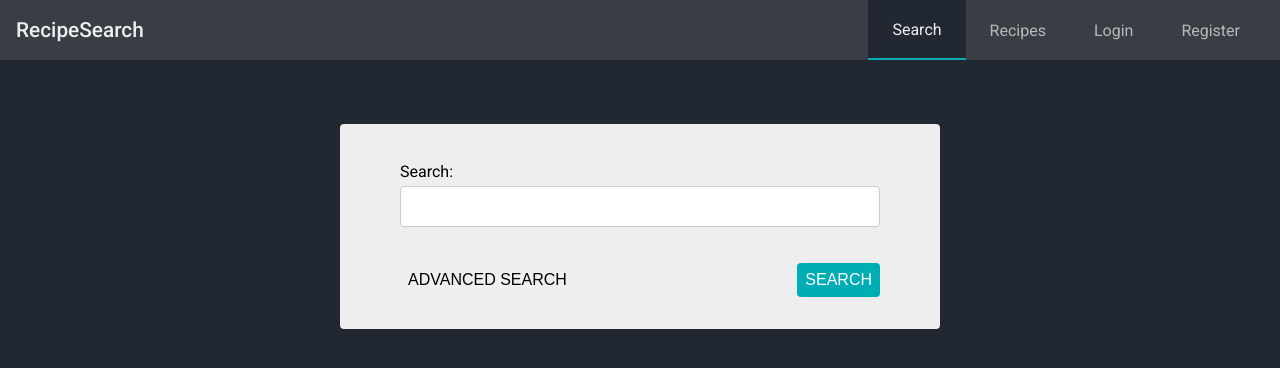
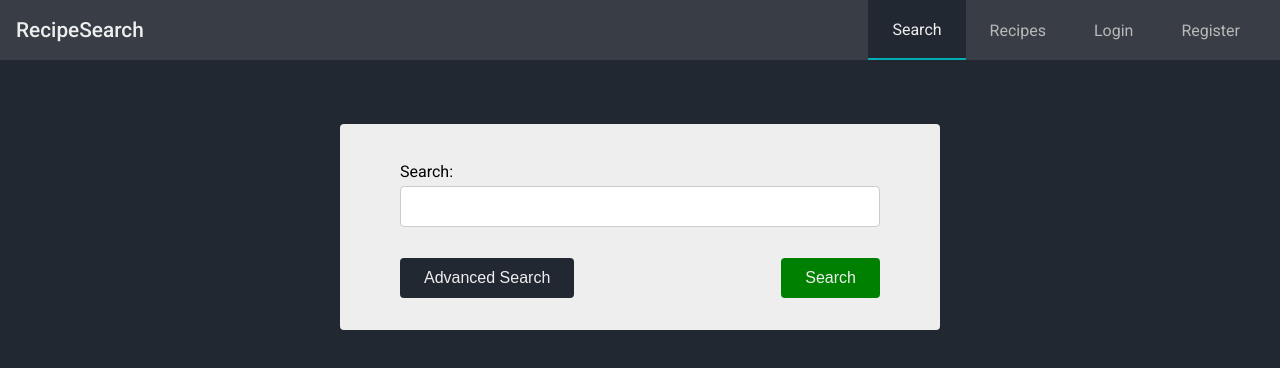
Before and after one commit to HoangNguyen-CA/cooking-recipe-app, a React (Create React App) app in the folder client/: page / in a window 1280 px wide. Shown: the top 368 px of the page. Built offline with nearby package versions, Linux system fonts and the light colour scheme; no server answers.

Commit message:
Finished redesigning Controls container, adjusted Button component to contain several variants.

```diff
--- a/client/src/components/Controls/ExcludedIngredients.js
+++ b/client/src/components/Controls/ExcludedIngredients.js
@@ -2,32 +2,38 @@ import React from 'react';
 import styled from 'styled-components';
 import Label from '../Forms/Label';
 import Button from '../UI/Button/Button';
+import Modal from '../UI/Modal/Modal';
 
 import PropTypes from 'prop-types';
 
 import FormInputs from '../Forms/FormInputs';
 
 const ExcludeButton = styled(Button)`
-  background-color: ${(props) => props.theme.colors.danger};
-  color: white;
   margin-bottom: 0.5em;
   display: block;
+  width: 100%;
 `;
 
 const ExcludedItem = styled(Button)`
-  background-color: ${(props) => props.theme.colors.danger};
-  color: white;
-  margin: 0.3em;
+  margin: 0.5em 0;
+  text-overflow: ellipsis;
+  overflow: hidden;
 `;
 
 const ItemsContainer = styled.div`
-  border-radius: ${({ theme }) => theme.radius.medium};
-  box-shadow: 1px 1px 8px rgba(0, 0, 0, 0.3);
-  height: auto;
-  background-color: ${(props) => props.theme.colors.light};
+  display: flex;
+  flex-direction: column;
+  width: 100%;
+`;
+
+const MainContainer = styled.div`
+  width: 320px;
+  max-width: 90vw;
 `;
 
 const ExcludeIngredients = ({
+  show,
+  toggleShow,
   handleRemoveExcluded,
   excludedItems,
   handleAddExcluded,
@@ -35,20 +41,28 @@ const ExcludeIngredients = ({
   handleControlsChange,
 }) => {
   const excludedElements = excludedItems.map((name, index) => (
-    <ExcludedItem key={index} onClick={() => handleRemoveExcluded(name)}>
+    <ExcludedItem
+      primary
+      key={index}
+      onClick={() => handleRemoveExcluded(name)}
+    >
       {name}
     </ExcludedItem>
   ));
   return (
-    <>
+    <Modal show={show} clickedBackdrop={toggleShow}>
+      <MainContainer>
         <FormInputs
           controls={controls}
           handleInputChanged={handleControlsChange}
         ></FormInputs>
-      <ExcludeButton onClick={handleAddExcluded}>Add to excluded</ExcludeButton>
+        <ExcludeButton danger onClick={handleAddExcluded}>
+          Add to excluded
+        </ExcludeButton>
         <Label>Ingredients Excluded:</Label>
         <ItemsContainer>{excludedElements}</ItemsContainer>
-    </>
+      </MainContainer>
+    </Modal>
   );
 };
 
@@ -68,5 +82,8 @@ ExcludeIngredients.propTypes = {
       touched: PropTypes.bool,
     })
   ).isRequired,
+
+  show: PropTypes.bool,
+  toggleShow: PropTypes.func.isRequired,
 };
 export default ExcludeIngredients;
--- a/client/src/components/Favorites/Favorites.js
+++ b/client/src/components/Favorites/Favorites.js
@@ -10,8 +10,6 @@ import PropTypes from 'prop-types';
 
 const RemoveButton = styled(Button)`
   display: block;
-  background-color: ${(props) => props.theme.colors.danger};
-  color: white;
   margin-top: 1em;
 `;
 const Favorites = ({ loading, deleteFavorite, favorites }) => {
@@ -37,6 +35,7 @@ const Favorites = ({ loading, deleteFavorite, favorites }) => {
           nutrients={el.nutrients}
         >
           <RemoveButton
+            danger
             onClick={() => {
               handleDeleteFavorite(el);
             }}
--- a/client/src/components/Forms/FormGroup.js
+++ b/client/src/components/Forms/FormGroup.js
@@ -10,6 +10,7 @@ import PropTypes from 'prop-types';
 const Container = styled.div`
   margin-top: 0;
   font-size: 1rem;
+  width: 100%;
 `;
 
 const ValidatedInput = styled(TextInput)`
--- a/client/src/components/Layout/Layout.js
+++ b/client/src/components/Layout/Layout.js
@@ -1,19 +1,14 @@
 import React from 'react';
 import Navbar from '../../containers/Navbar/Navbar';
-import styled, { css } from 'styled-components';
+import styled from 'styled-components';
 import PropTypes from 'prop-types';
-
-const centerChildren = css`
-  display: flex;
-  flex-direction: column;
-  align-items: center;
-`;
 
 const OutterContainer = styled.div`
   display: flex;
   flex-direction: column;
   align-items: center;
   background-color: ${({ theme }) => theme.colors.dark};
+  padding: 4em 0;
 `;
 
 const FakedFullContainer = styled(OutterContainer)`
@@ -26,30 +21,12 @@ const FakedFullContainer = styled(OutterContainer)`
   z-index: -100;
 `;
 
-const InnerContainer = styled.div`
-  width: 80%;
-  max-width: ${(props) => props.maxWidth || '800px'};
-  margin: 4em 0;
-  border-radius: ${({ theme }) => theme.radius.medium};
-
-  background-color: ${({ theme }) => theme.colors.light};
-`;
-
-const PaddingContainer = styled.div`
-  padding: 2em 10%;
-  ${(props) => (props.center ? centerChildren : '')}
-`;
-
 const Layout = ({ center, children, maxWidth }) => {
   return (
     <>
       <FakedFullContainer></FakedFullContainer>
       <Navbar></Navbar>
-      <OutterContainer>
-        <InnerContainer maxWidth={maxWidth}>
-          <PaddingContainer center={center}>{children}</PaddingContainer>
-        </InnerContainer>
-      </OutterContainer>
+      <OutterContainer>{children}</OutterContainer>
     </>
   );
 };
--- a/client/src/components/LoadingScreen/LoadingScreen.js
+++ b/client/src/components/LoadingScreen/LoadingScreen.js
@@ -9,10 +9,10 @@ const TransparentModal = styled(Modal)`
   box-shadow: none;
 `;
 
-const LoadingScreen = ({ show }) => {
+const LoadingScreen = ({ show, clicked }) => {
   return (
     <>
-      <TransparentModal show={show}>
+      <TransparentModal show={show} clickedBackdrop={clicked}>
         <Spinner></Spinner>
       </TransparentModal>
     </>
@@ -21,5 +21,6 @@ const LoadingScreen = ({ show }) => {
 
 LoadingScreen.propTypes = {
   show: PropTypes.bool,
+  clicked: PropTypes.func,
 };
 export default LoadingScreen;
--- a/client/src/components/Recipes/Recipe/RecipeTemplate.js
+++ b/client/src/components/Recipes/Recipe/RecipeTemplate.js
@@ -46,8 +46,6 @@ const Info = styled.p`
 `;
 
 const StyledButton = styled(Button)`
-  background-color: ${(props) => props.theme.colors.primary};
-  color: white;
   margin-top: 1em;
 `;
 
@@ -107,7 +105,7 @@ const RecipeTemplate = ({
         <LabelSection header='Cautions:' labels={cautions}></LabelSection>
       </LabelsContainer>
 
-      <StyledButton onClick={handleModalOpen}>
+      <StyledButton primary onClick={handleModalOpen}>
         Ingredients & Nutrients
       </StyledButton>
       {children}
--- a/client/src/components/Recipes/Recipes.js
+++ b/client/src/components/Recipes/Recipes.js
@@ -10,8 +10,6 @@ import PropTypes from 'prop-types';
 const AddFavButton = styled(Button)`
   display: block;
   margin-top: 1em;
-  background-color: ${(props) => props.theme.colors.primary};
-  color: white;
 `;
 
 const Recipes = ({ loading, recipes, isAuthenticated, addFavorite }) => {
@@ -52,7 +50,7 @@ const Recipes = ({ loading, recipes, isAuthenticated, addFavorite }) => {
             nutrients={el.recipe.digest}
           >
             {isAuthenticated ? (
-              <AddFavButton onClick={() => handleAddFavorites(el)}>
+              <AddFavButton primary onClick={() => handleAddFavorites(el)}>
                 Add To Favorites
               </AddFavButton>
             ) : null}
--- a/client/src/components/UI/Button/Button.js
+++ b/client/src/components/UI/Button/Button.js
@@ -1,14 +1,45 @@
-import styled from 'styled-components';
+import styled, { css } from 'styled-components';
+
+const dangerStyles = css`
+  background-color: ${({ theme }) => theme.colors.danger};
+  color: ${({ theme }) => theme.colors.light};
+`;
+
+const primaryStyles = css`
+  background-color: ${({ theme }) => theme.colors.primary};
+  background-color: green;
+  color: ${({ theme }) => theme.colors.light};
+`;
+
+const darkStyles = css`
+  background-color: ${({ theme }) => theme.colors.dark};
+  color: ${({ theme }) => theme.colors.light};
+`;
 
 const Button = styled.button`
   text-align: center;
   cursor: pointer;
-  padding: 0.5em 0.5em;
+  padding: 0.7em 1.5em;
   border-radius: ${({ theme }) => theme.radius.medium};
   font-size: 1rem;
   border: none;
   outline: none;
-  text-transform: uppercase;
+  background-color: white;
+  text-transform: capitalize;
+
+  &:hover {
+    transform: translateY(-1px);
+    filter: brightness(1.05);
+    box-shadow: 1px 1px, 5px rgba(0, 0, 0, 0.5);
+  }
+
+  &:active {
+    transform: translateY(2px);
+  }
+
+  ${(props) => (props.danger ? dangerStyles : '')}
+  ${(props) => (props.primary ? primaryStyles : '')}
+  ${(props) => (props.dark ? darkStyles : '')}
 `;
 
 export default Button;
--- a/client/src/containers/Controls/Controls.js
+++ b/client/src/containers/Controls/Controls.js
@@ -1,7 +1,7 @@
 import React, { Component } from 'react';
 import { connect } from 'react-redux';
 import { getRecipes as GET_RECIPES } from '../../store/slices/recipeSlice';
-import styled from 'styled-components';
+import styled, { css } from 'styled-components';
 
 import FormInputs, {
   handleControlChange,
@@ -15,25 +15,48 @@ import ExcludedIngredients from '../../components/Controls/ExcludedIngredients';
 
 import { withRouter } from 'react-router-dom';
 
+const showAdvanced = css`
+  max-height: 700px;
+`;
+
+const MainContainer = styled.div`
+  width: 80%;
+  max-width: 600px;
+  border-radius: ${({ theme }) => theme.radius.medium};
+  background-color: ${({ theme }) => theme.colors.light};
+`;
+
+const PaddingContainer = styled.div`
+  padding: 2em 10%;
+`;
+
+const AdvancedSearchContainer = styled.div`
+  width: 100%;
+  max-height: 0;
+  overflow: hidden;
+  max-height: 0;
+  transition: max-height 0.5s ease-out;
+  ${(props) => (props.show ? showAdvanced : '')}
+`;
+
 const AdvancedButton = styled(Button)`
   display: block;
 `;
 
 const SearchButton = styled(Button)`
   display: block;
-  background-color: ${(props) => props.theme.colors.primary};
-  color: #fff;
 `;
 
 const ButtonContainer = styled.div`
   display: flex;
   justify-content: space-between;
-  margin-top: 1.3em;
+  margin-top: 1em;
 `;
 
 const maxIngredients = 'max number of ingredients';
 const maxCalories = 'max calories';
 const maxTime = 'max time to cook';
+const excludedProp = 'excluded ingredient';
 
 export class Controls extends Component {
   state = {
@@ -85,7 +108,7 @@ export class Controls extends Component {
       },
     },
     excludedControls: {
-      'excluded ingredients': {
+      [excludedProp]: {
         elementType: 'input',
         elementConfig: {
           type: 'text',
@@ -100,6 +123,7 @@ export class Controls extends Component {
       },
     },
     showAdvanced: false,
+    showExcluded: false,
     healthFields: {
       vegan: false,
       vegetarian: false,
@@ -142,17 +166,17 @@ export class Controls extends Component {
   };
 
   handleAddExcluded = () => {
-    if (this.state.excludedControls.excluded.value === '') return;
+    if (this.state.excludedControls[excludedProp].value === '') return;
     this.setState((prevState) => {
       const prevControls = prevState.excludedControls;
       const newSet = new Set(prevState.excludedItems);
-      newSet.add(prevControls.excluded.value.toLowerCase());
+      newSet.add(prevControls[excludedProp].value.toLowerCase());
       return {
         excludedItems: newSet,
         excludedControls: {
           ...prevControls,
-          excluded: {
-            ...prevControls.excluded,
+          [excludedProp]: {
+            ...prevControls[excludedProp],
             value: '',
           },
         },
@@ -188,6 +212,12 @@ export class Controls extends Component {
     });
   };
 
+  handleToggleExcluded = () => {
+    this.setState((prevState) => {
+      return { showExcluded: !prevState.showExcluded };
+    });
+  };
+
   handleSubmit = () => {
     const health = [];
     for (let field in this.state.healthFields) {
@@ -209,10 +239,8 @@ export class Controls extends Component {
   };
 
   render() {
-    let advancedSearch = null;
-    if (this.state.showAdvanced) {
-      advancedSearch = (
-        <>
+    const advancedSearch = (
+      <AdvancedSearchContainer show={this.state.showAdvanced}>
         <FormInputs
           controls={this.state.advancedControls}
           handleInputChanged={this.handleAdvancedControlsChange}
@@ -228,31 +256,40 @@ export class Controls extends Component {
           handleRadio={this.handleRadio}
         />
 
+        <Button onClick={this.handleToggleExcluded} danger>
+          Exclude Ingredients
+        </Button>
         <ExcludedIngredients
+          show={this.state.showExcluded}
+          toggleShow={this.handleToggleExcluded}
           controls={this.state.excludedControls}
           handleControlsChange={this.handleExcludedControlsChange}
           excludedItems={[...this.state.excludedItems]}
           handleAddExcluded={this.handleAddExcluded}
           handleRemoveExcluded={this.handleRemoveExcluded}
         ></ExcludedIngredients>
-        </>
+      </AdvancedSearchContainer>
     );
-    }
 
     return (
-      <>
+      <MainContainer>
+        <PaddingContainer>
           <FormInputs
             controls={this.state.searchControls}
             handleInputChanged={this.handleSearchControlsChange}
           ></FormInputs>
           {advancedSearch}
+
           <ButtonContainer>
-          <AdvancedButton onClick={this.handleToggleAdvanced}>
+            <AdvancedButton dark onClick={this.handleToggleAdvanced}>
               Advanced Search
             </AdvancedButton>
-          <SearchButton onClick={this.handleSubmit}>Search</SearchButton>
+            <SearchButton primary onClick={this.handleSubmit}>
+              Search
+            </SearchButton>
           </ButtonContainer>
-      </>
+        </PaddingContainer>
+      </MainContainer>
     );
   }
 }
```
Also changed, not shown: client/src/containers/Auth/LoginModal.js (+4 -4 lines), client/src/containers/Auth/RegisterModal.js (+4 -4 lines). Lines whose indentation alone changed are shown as unchanged.
